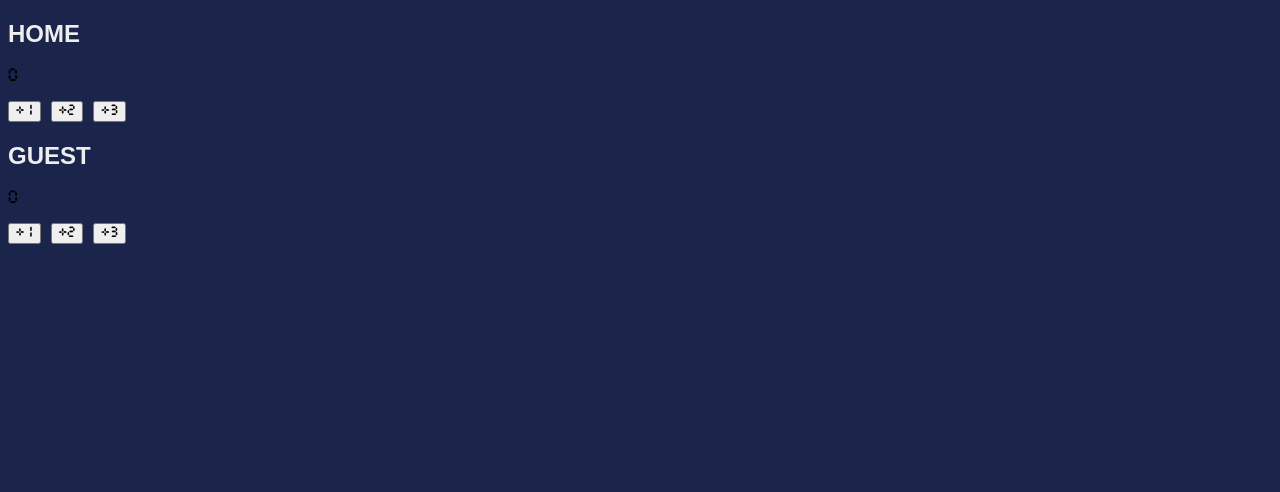
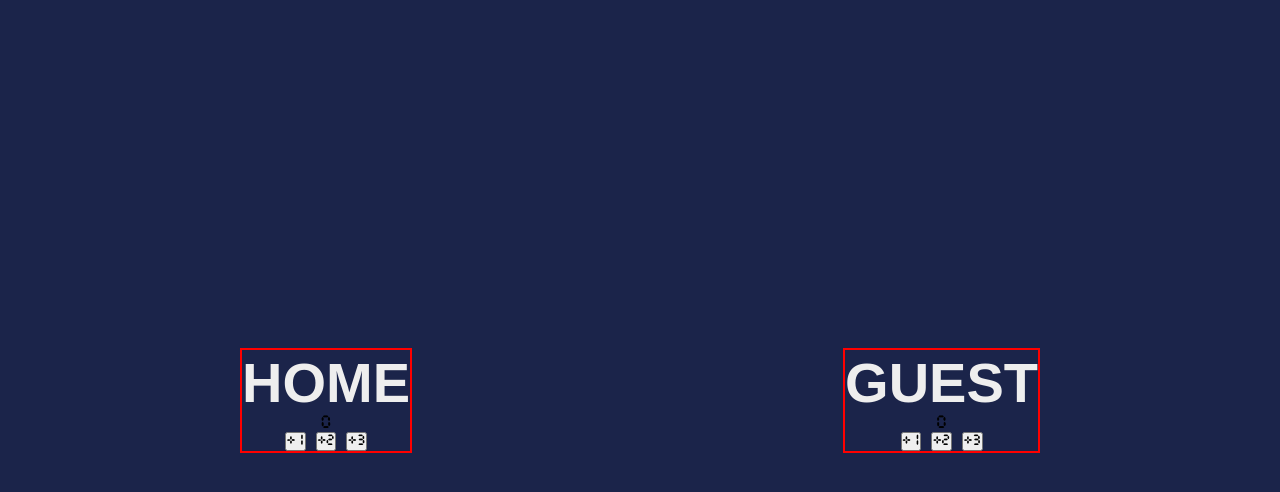
Before and after one commit to olopcodes/scoreboard-scrimba, a plain HTML site: page index.html in a window 1280 px wide. Drawn offline with Linux system fonts and the light colour scheme.

Commit message:
started styles for the scoreboard layot

```diff
--- a/index.css
+++ b/index.css
@@ -19,6 +19,8 @@ light-blue: #9aabd8;
 *::after,
 *::before {
   box-sizing: border-box;
+  margin: 0;
+  padding: 0;
 }
 
 body {
@@ -42,3 +44,28 @@ h3 {
 }
 
 /* scoreboard styles */
+body {
+  min-height: 100vh;
+  display: flex;
+  justify-content: center;
+  align-items: center;
+}
+
+.container {
+  width: 93%;
+  max-width: 800px;
+  display: flex;
+  justify-content: space-between;
+}
+
+h2 {
+  font-size: 56px;
+}
+
+.scoreboard {
+  border: 2px solid red;
+  display: flex;
+  align-items: center;
+  justify-content: center;
+  flex-direction: column;
+}
```
